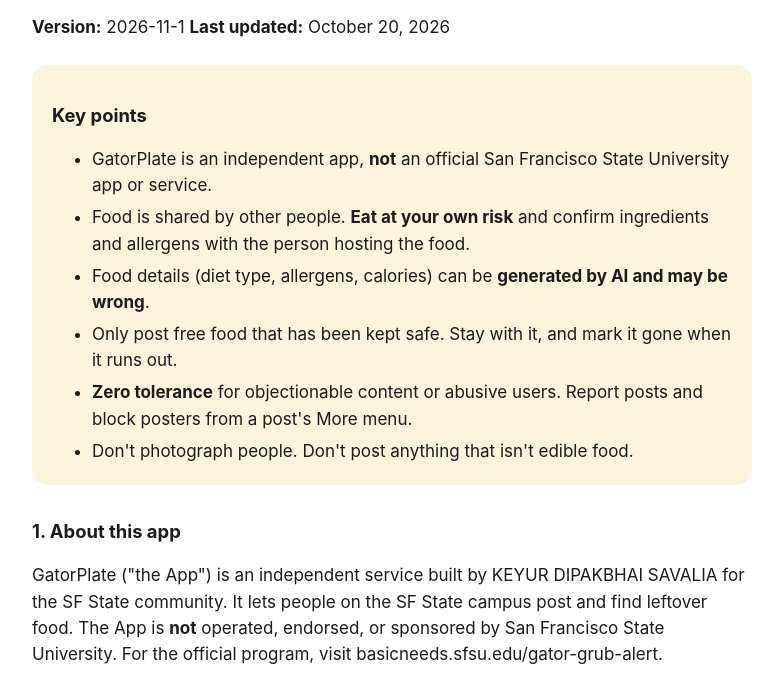
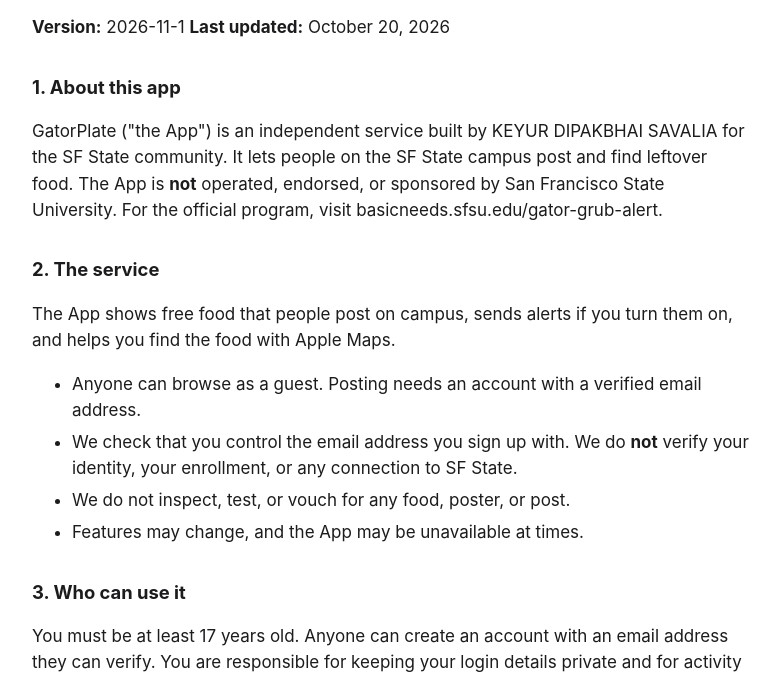
Before and after one commit to keyursavalia/GatorPlate, a plain HTML site: page hosting/public/terms/index.html in a window 1280 px wide. Shown: the part 110-790 px from the top of the page, without its empty margins (248-1031 px from the left). Drawn offline with Linux system fonts and the light colour scheme.

Commit message:
change: rebuilt hosted terms page

```diff
--- a/hosting/public/terms/index.html
+++ b/hosting/public/terms/index.html
@@ -5,9 +5,9 @@
 <meta name="viewport" content="width=device-width, initial-scale=1">
 <title>GatorPlate Terms of Use</title>
 <style>
-  :root { color-scheme: light dark; --text: #1c1c1e; --muted: #5b5b60; --bg: #ffffff; --box: #fbf3dc; --accent: #5b3fb5; }
+  :root { color-scheme: light dark; --text: #1c1c1e; --muted: #5b5b60; --bg: #ffffff; --accent: #5b3fb5; }
   @media (prefers-color-scheme: dark) {
-    :root { --text: #f2f2f7; --muted: #aeaeb2; --bg: #111113; --box: #2b2618; --accent: #a993ec; }
+    :root { --text: #f2f2f7; --muted: #aeaeb2; --bg: #111113; --accent: #a993ec; }
   }
   body { margin: 0; background: var(--bg); color: var(--text);
          font: 17px/1.55 -apple-system, BlinkMacSystemFont, "Segoe UI", Roboto, Helvetica, Arial, sans-serif; }
@@ -18,7 +18,6 @@
   a { color: var(--accent); }
   li { margin: 0.35rem 0; }
   code { font-size: 0.9em; }
-  .key-points { background: var(--box); border-radius: 16px; padding: 4px 20px; margin: 1.5rem 0; }
   .muted { color: var(--muted); }
 </style>
 </head>
@@ -27,8 +26,6 @@
 <main>
 <h1>GatorPlate Terms of Use</h1>
 <p><strong>Version:</strong> 2026-11-1 <strong>Last updated:</strong> October 20, 2026</p>
-<section class="key-points"><h2>Key points</h2>
-<ul><li>GatorPlate is an independent app, <strong>not</strong> an official San Francisco State University app or service.</li><li>Food is shared by other people. <strong>Eat at your own risk</strong> and confirm ingredients and allergens with the person hosting the food.</li><li>Food details (diet type, allergens, calories) can be <strong>generated by AI and may be wrong</strong>.</li><li>Only post free food that has been kept safe. Stay with it, and mark it gone when it runs out.</li><li><strong>Zero tolerance</strong> for objectionable content or abusive users. Report posts and block posters from a post's More menu.</li><li>Don't photograph people. Don't post anything that isn't edible food.</li></ul></section>
 <h2>1. About this app</h2>
 <p>GatorPlate (&quot;the App&quot;) is an independent service built by KEYUR DIPAKBHAI SAVALIA for the SF State community. It lets people on the SF State campus post and find leftover food. The App is <strong>not</strong> operated, endorsed, or sponsored by San Francisco State University. For the official program, visit basicneeds.sfsu.edu/gator-grub-alert.</p>
 <h2>2. The service</h2>
```
